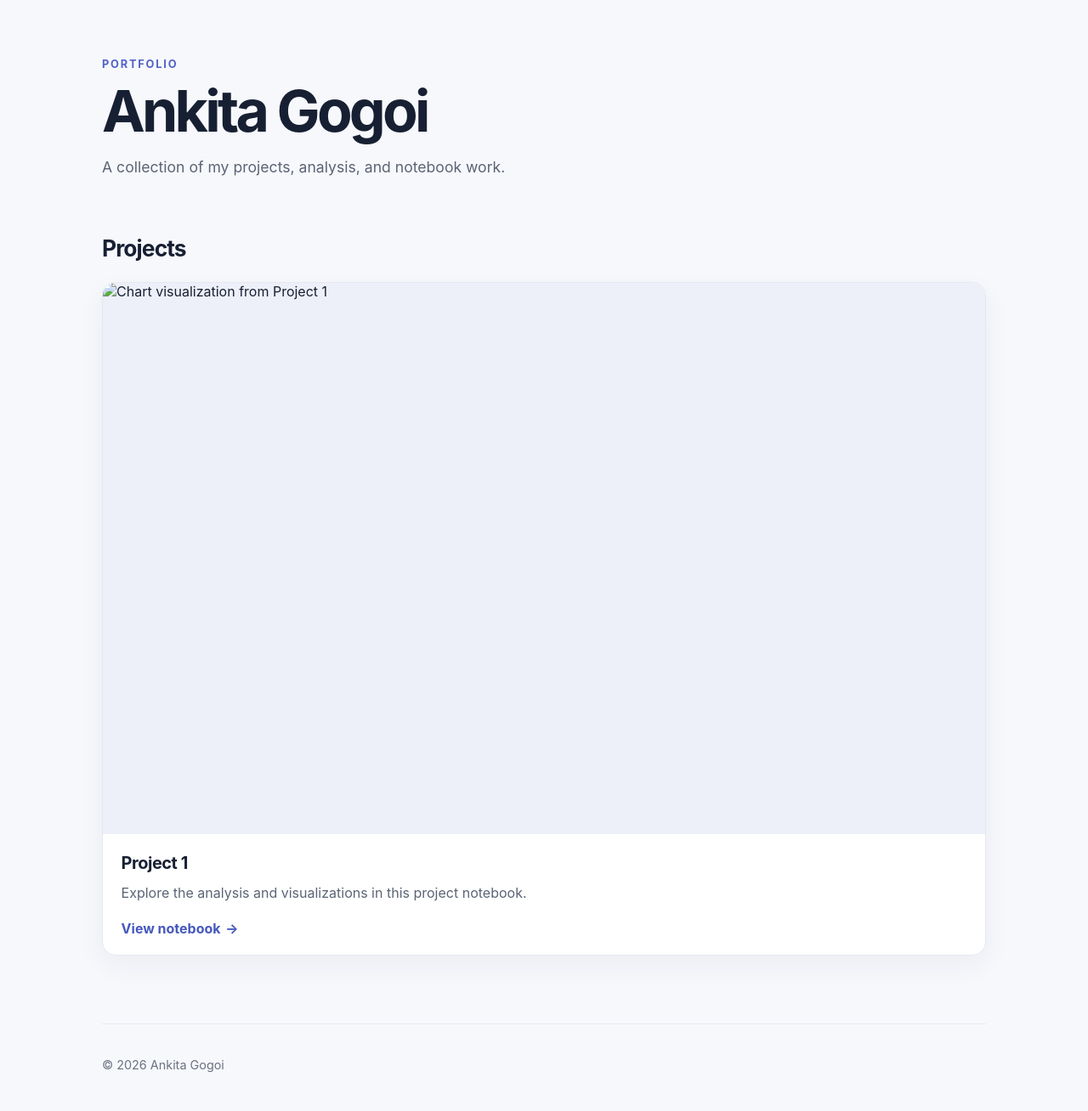
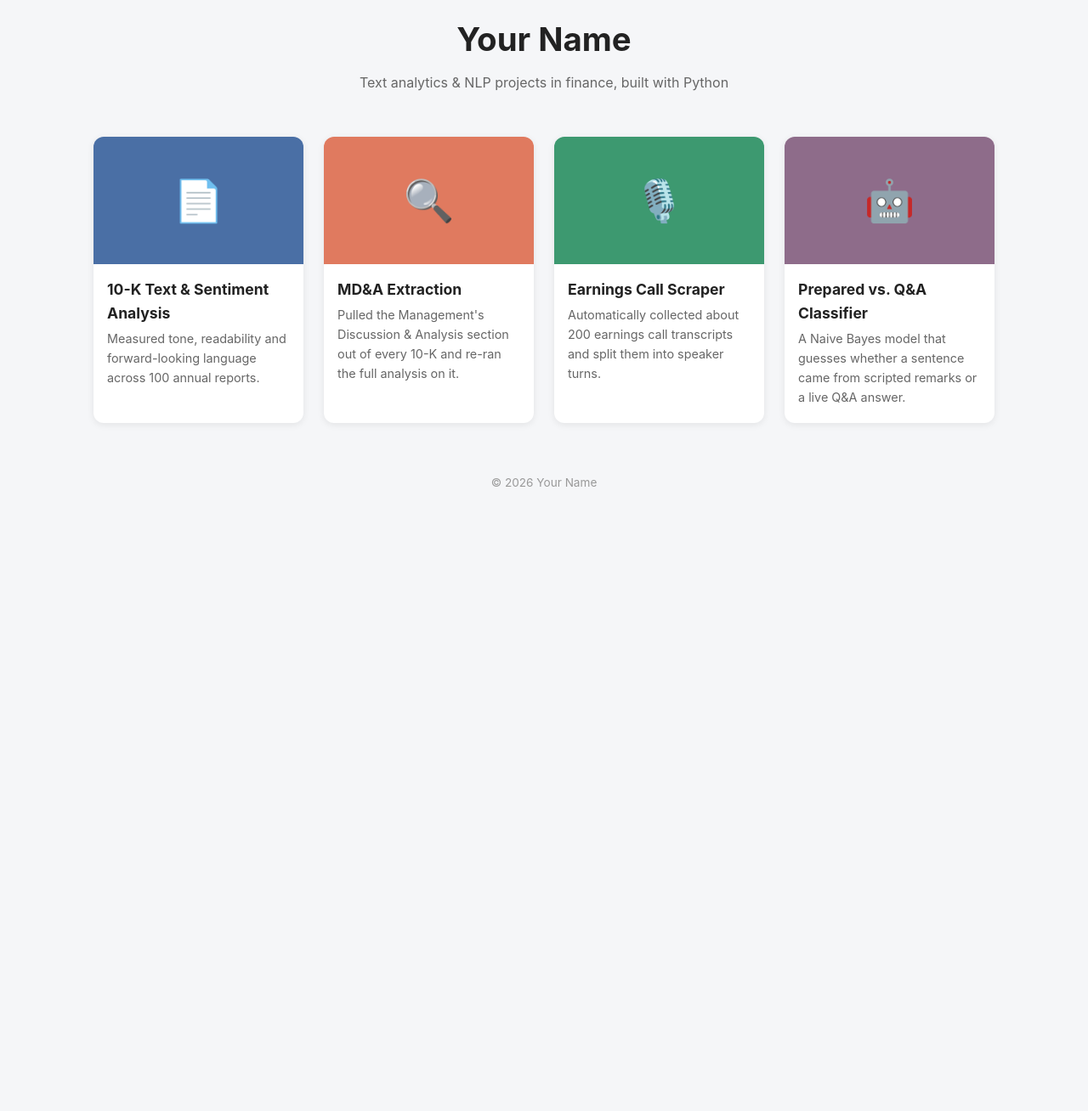
Before and after one commit to ankita-gogoi/ankita-gogoi.github.io, a plain HTML site: page index.html in a window 1280 px wide. Shown: the part 44-1352 px from the top of the page at 85% size. After the commit the page ends 800 px from the top, so only its background shows below. Drawn offline with Linux system fonts and the light colour scheme.

Commit message:
Added projects

```diff
--- a/index.html
+++ b/index.html
@@ -3,167 +3,239 @@
 <head>
   <meta charset="UTF-8">
   <meta name="viewport" content="width=device-width, initial-scale=1.0">
-    <meta name="description" content="Projects and notebook by Ankita Gogoi.">
-    <title>Ankita Gogoi | Portfolio</title>
+  <title>My Portfolio</title>
   <style>
-        :root {
-            color-scheme: light;
-            font-family: Inter, ui-sans-serif, system-ui, -apple-system, BlinkMacSystemFont, "Segoe UI", sans-serif;
-            color: #172033;
-            background: #f7f8fc;
+    * { box-sizing: border-box; margin: 0; padding: 0; }
+    body {
+      font-family: -apple-system, "Segoe UI", Roboto, Helvetica, Arial, sans-serif;
+      background: #f5f6f8;
+      color: #222;
+      line-height: 1.6;
     }
+    header {
+      text-align: center;
+      padding: 60px 20px 30px;
+    }
+    header h1 { font-size: 2.4rem; }
+    header p { color: #666; margin-top: 8px; }
 
-        * {
-            box-sizing: border-box;
+    /* ---------- Project grid ---------- */
+    .grid {
+      display: grid;
+      grid-template-columns: repeat(auto-fit, minmax(240px, 1fr));
+      gap: 24px;
+      max-width: 1100px;
+      margin: 0 auto;
+      padding: 20px;
     }
+    .card {
+      background: #fff;
+      border-radius: 12px;
+      overflow: hidden;
+      box-shadow: 0 2px 8px rgba(0,0,0,0.08);
+      cursor: pointer;
+      transition: transform 0.2s, box-shadow 0.2s;
+    }
+    .card:hover {
+      transform: translateY(-4px);
+      box-shadow: 0 8px 20px rgba(0,0,0,0.12);
+    }
+    .card .thumb {
+      height: 150px;
+      display: flex;
+      align-items: center;
+      justify-content: center;
+      font-size: 3rem;
+      color: #fff;
+      background-size: cover;
+      background-position: center;
+    }
+    .card h2 { font-size: 1.1rem; padding: 16px 16px 4px; }
+    .card p { font-size: 0.9rem; color: #666; padding: 0 16px 18px; }
 
-        body {
-            margin: 0;
-            min-width: 320px;
+    /* Hide the full descriptions; they are shown in the pop-up */
+    .details { display: none; }
+
+    /* ---------- Pop-up (modal) ---------- */
+    .overlay {
+      display: none;
+      position: fixed;
+      inset: 0;
+      background: rgba(0,0,0,0.55);
+      align-items: center;
+      justify-content: center;
+      padding: 20px;
+      z-index: 10;
     }
+    .overlay.open { display: flex; }
+    .modal {
+      background: #fff;
+      border-radius: 12px;
+      max-width: 750px;
+      width: 100%;
+      max-height: 90vh;
+      overflow-y: auto;
+      padding: 32px;
+      position: relative;
+    }
+    .close-btn {
+      position: absolute;
+      top: 12px; right: 16px;
+      background: none;
+      border: none;
+      font-size: 1.8rem;
+      cursor: pointer;
+      color: #888;
+    }
+    .close-btn:hover { color: #222; }
+    .modal h2 { margin-bottom: 12px; }
+    .modal h3 { margin: 20px 0 6px; font-size: 1.05rem; color: #444; }
+    .modal img { max-width: 100%; border-radius: 8px; margin-top: 10px; }
+    .modal ul { padding-left: 20px; }
 
-        .page {
-            width: min(100% - 2rem, 1040px);
-            margin: 0 auto;
-        }
-
-        header {
-            padding: clamp(3.5rem, 10vw, 7rem) 0 2.5rem;
-        }
-
-        .eyebrow {
-            margin: 0 0 0.75rem;
-            color: #5263c5;
-            font-size: 0.8rem;
-            font-weight: 700;
-            letter-spacing: 0.14em;
-            text-transform: uppercase;
-        }
-
-        h1 {
-            margin: 0;
-            font-size: clamp(2.4rem, 7vw, 4.25rem);
-            letter-spacing: -0.055em;
-            line-height: 1.05;
-        }
-
-        header p:last-child {
-            max-width: 38rem;
-            margin: 1rem 0 0;
-            color: #5b6475;
-            font-size: 1.1rem;
-            line-height: 1.7;
-        }
-
-        .projects {
-            padding: 1.5rem 0 5rem;
-        }
-
-        .section-heading {
-            margin: 0 0 1.5rem;
-            font-size: 1.65rem;
-            letter-spacing: -0.035em;
-        }
-
-        .project-grid {
-            display: grid;
-            grid-template-columns: repeat(auto-fit, minmax(min(100%, 290px), 1fr));
-            gap: 1.5rem;
-        }
-
-        .project-card {
-            overflow: hidden;
-            border: 1px solid #e6e9f1;
-            border-radius: 1rem;
-            background: #fff;
-            box-shadow: 0 12px 32px rgb(23 32 51 / 5%);
-        }
-
-        .project-image {
-            display: block;
-            width: 100%;
-            aspect-ratio: 16 / 10;
-            object-fit: cover;
-            background: #edf0f8;
-        }
-
-        .project-content {
-            padding: 1.35rem;
-        }
-
-        .project-content h3 {
-            margin: 0;
-            font-size: 1.25rem;
-            letter-spacing: -0.025em;
-        }
-
-        .project-content p {
-            margin: 0.65rem 0 1.15rem;
-            color: #5b6475;
-            line-height: 1.65;
-        }
-
-        .project-link {
-            display: inline-flex;
-            align-items: center;
-            gap: 0.35rem;
-            color: #4658bd;
-            font-weight: 700;
-            text-decoration: none;
-        }
-
-        .project-link:hover {
-            text-decoration: underline;
-            text-underline-offset: 0.2em;
-        }
-
-        .project-link:focus-visible {
-            border-radius: 0.2rem;
-            outline: 3px solid #9ca8ff;
-            outline-offset: 3px;
-        }
-
-        footer {
-            padding: 1.5rem 0 2rem;
-            border-top: 1px solid #e6e9f1;
-            color: #6b7280;
-            font-size: 0.9rem;
-        }
+    footer { text-align: center; color: #999; padding: 40px 20px; font-size: 0.85rem; }
   </style>
 </head>
 <body>
-    <div class="page">
+
   <header>
-            <p class="eyebrow">Portfolio</p>
-            <h1>Ankita Gogoi</h1>
-            <p>A collection of my projects, analysis, and notebook work.</p>
+    <h1>Your Name</h1>
+    <p>Text analytics &amp; NLP projects in finance, built with Python</p>
   </header>
 
-        <main>
-            <section class="projects" aria-labelledby="projects-heading">
-                <h2 class="section-heading" id="projects-heading">Projects</h2>
-                <div class="project-grid">
-                    <article class="project-card">
-                        <img
-                            class="project-image"
-                            src="projects/project1/chart.png"
-                            alt="Chart visualization from Project 1"
-                        >
-                        <div class="project-content">
-                            <h3>Project 1</h3>
-                            <p>Explore the analysis and visualizations in this project notebook.</p>
-                            <a class="project-link" href="projects/project1/notebook.html">
-                                View notebook <span aria-hidden="true">&rarr;</span>
-                            </a>
+  <main class="grid">
+
+    <!-- ===================== PROJECT 1 ===================== -->
+    <div class="card">
+      <div class="thumb" style="background: #4a6fa5;">📄</div>
+      <h2>10-K Text &amp; Sentiment Analysis</h2>
+      <p>Measured tone, readability and forward-looking language across 100 annual reports.</p>
+
+      <div class="details">
+        <h2>10-K Text &amp; Sentiment Analysis</h2>
+        <h3>Goal</h3>
+        <p>Annual reports (10-Ks) are long, dense documents. I wanted to measure their language at scale: how positive, negative or legally cautious they sound, how hard they are to read, and how much they talk about the future.</p>
+        <h3>Data</h3>
+        <p>100 10-K filings, downloaded and processed in Python (Jupyter notebooks).</p>
+        <h3>Approach</h3>
+        <ul>
+          <li>Built a word-frequency dictionary across all 100 filings, with every word lowercased (e.g. <code>{'revenue': 5231, 'risk': 4870, ...}</code>).</li>
+          <li>Counted positive, negative and litigious words in each filing using a financial sentiment word list, and calculated each as a rate of total words.</li>
+          <li>Split each document into sentences with NLTK's sentence tokenizer.</li>
+          <li>Flagged <strong>future-oriented sentences</strong> containing <em>will, shall, may, might, should</em> or <em>going to</em>.</li>
+          <li>Measured readability with the <strong>Gunning Fog index</strong> and counted complex words (3+ syllables).</li>
+          <li>Computed every measure twice, once for the whole document and once for future-oriented sentences only (e.g. <code>PositivityRate</code> and <code>future_PositivityRate</code>).</li>
+          <li>Stored all results in a pandas DataFrame with one row per filing.</li>
+        </ul>
+        <h3>Results</h3>
+        <p>[Add 1–3 findings, e.g. the average Fog score, or whether future-looking sentences were more positive than the rest of the report.]</p>
+        <!-- <img src="images/10k-chart.png" alt="Chart"> -->
       </div>
-                    </article>
     </div>
-            </section>
+
+    <!-- ===================== PROJECT 2 ===================== -->
+    <div class="card">
+      <div class="thumb" style="background: #e07a5f;">🔍</div>
+      <h2>MD&amp;A Extraction</h2>
+      <p>Pulled the Management's Discussion &amp; Analysis section out of every 10-K and re-ran the full analysis on it.</p>
+
+      <div class="details">
+        <h2>MD&amp;A Extraction</h2>
+        <h3>Goal</h3>
+        <p>Item 7, Management's Discussion and Analysis (MD&amp;A), is where management explains the company's results in its own words. I wanted to compare this section's language with the language of the 10-K as a whole.</p>
+        <h3>Approach</h3>
+        <ul>
+          <li>Wrote code to automatically locate and extract Item 7 from each of the 100 filings.</li>
+          <li>Stored the MD&amp;A text in its own DataFrame column.</li>
+          <li>Re-ran the full text pipeline on the MD&amp;A (sentiment counts and rates, sentences, future-oriented sentences, Fog index, complex words), so the DataFrame holds results for both the full 10-K and the MD&amp;A.</li>
+          <li>Saved the finished DataFrame as a <strong>pickle</strong> file so later work loads instantly instead of reprocessing everything.</li>
+        </ul>
+        <h3>Results</h3>
+        <p>[e.g. how MD&amp;A tone or readability compared with the full 10-K.]</p>
+      </div>
+    </div>
+
+    <!-- ===================== PROJECT 3 ===================== -->
+    <div class="card">
+      <div class="thumb" style="background: #3d9970;">🎙️</div>
+      <h2>Earnings Call Scraper</h2>
+      <p>Automatically collected about 200 earnings call transcripts and split them into speaker turns.</p>
+
+      <div class="details">
+        <h2>Earnings Call Scraper</h2>
+        <h3>Goal</h3>
+        <p>Build a dataset of earnings calls that separates what executives say in their <strong>prepared remarks</strong> from how they answer analysts in the <strong>Q&amp;A</strong>.</p>
+        <h3>Data</h3>
+        <p>Earnings call transcripts from 10 pages of The Motley Fool's transcript listings, 20 calls per page.</p>
+        <h3>Approach</h3>
+        <ul>
+          <li>Wrote a web scraper that goes through the listing pages and downloads every transcript automatically.</li>
+          <li>Split each call into its prepared-remarks section and its Q&amp;A section.</li>
+          <li>Identified each speaker and what they said in each turn.</li>
+          <li>Organized everything into two related DataFrames:
+            <ul>
+              <li><strong>Calls:</strong> EarningsCallID, CompanyName, CallDate, full text (one row per call)</li>
+              <li><strong>Speaker turns:</strong> SpeakerTurnID, EarningsCallID, SpeakerName, PreparedOrQA, Text (one row per speaker turn)</li>
+            </ul>
+          </li>
+        </ul>
+        <h3>Results</h3>
+        <p>[e.g. number of calls and speaker turns collected.]</p>
+      </div>
+    </div>
+
+    <!-- ===================== PROJECT 4 ===================== -->
+    <div class="card">
+      <div class="thumb" style="background: #8e6c8a;">🤖</div>
+      <h2>Prepared vs. Q&amp;A Classifier</h2>
+      <p>A Naive Bayes model that guesses whether a sentence came from scripted remarks or a live Q&amp;A answer.</p>
+
+      <div class="details">
+        <h2>Prepared vs. Q&amp;A Classifier</h2>
+        <h3>Goal</h3>
+        <p>Do executives talk differently when they're reading a script than when they're answering questions live? I built a model to find out.</p>
+        <h3>Approach</h3>
+        <ul>
+          <li>Trained a <strong>Naive Bayes</strong> text classifier on the speaker-turn data from the earnings call project.</li>
+          <li>Used only executives' <em>answers</em> from the Q&amp;A section (not analysts' questions), so the model compares prepared speech with spontaneous answers.</li>
+          <li>Built an interactive webpage: type in any sentence and the model labels it <em>Prepared Remarks</em> or <em>Q&amp;A</em>, along with its probability scores.</li>
+        </ul>
+        <h3>Results</h3>
+        <p>[Add accuracy, plus words that most strongly signal each class.]</p>
+        <!-- <img src="images/classifier-screenshot.png" alt="Classifier webpage"> -->
+      </div>
+    </div>
+
   </main>
 
-        <footer>
-            <p>&copy; 2026 Ankita Gogoi</p>
-        </footer>
+  <!-- Pop-up window (filled in automatically when a card is clicked) -->
+  <div class="overlay" id="overlay">
+    <div class="modal">
+      <button class="close-btn" id="closeBtn" aria-label="Close">&times;</button>
+      <div id="modalContent"></div>
     </div>
+  </div>
+
+  <footer>© 2026 Your Name</footer>
+
+  <script>
+    const overlay = document.getElementById('overlay');
+    const modalContent = document.getElementById('modalContent');
+
+    // Open: copy the clicked card's hidden description into the pop-up
+    document.querySelectorAll('.card').forEach(card => {
+      card.addEventListener('click', () => {
+        modalContent.innerHTML = card.querySelector('.details').innerHTML;
+        overlay.classList.add('open');
+      });
+    });
+
+    // Close: X button, clicking outside the box, or pressing Esc
+    function closeModal() { overlay.classList.remove('open'); }
+    document.getElementById('closeBtn').addEventListener('click', closeModal);
+    overlay.addEventListener('click', e => { if (e.target === overlay) closeModal(); });
+    document.addEventListener('keydown', e => { if (e.key === 'Escape') closeModal(); });
+  </script>
+
 </body>
 </html>
```
Lines whose indentation alone changed are shown as unchanged.
